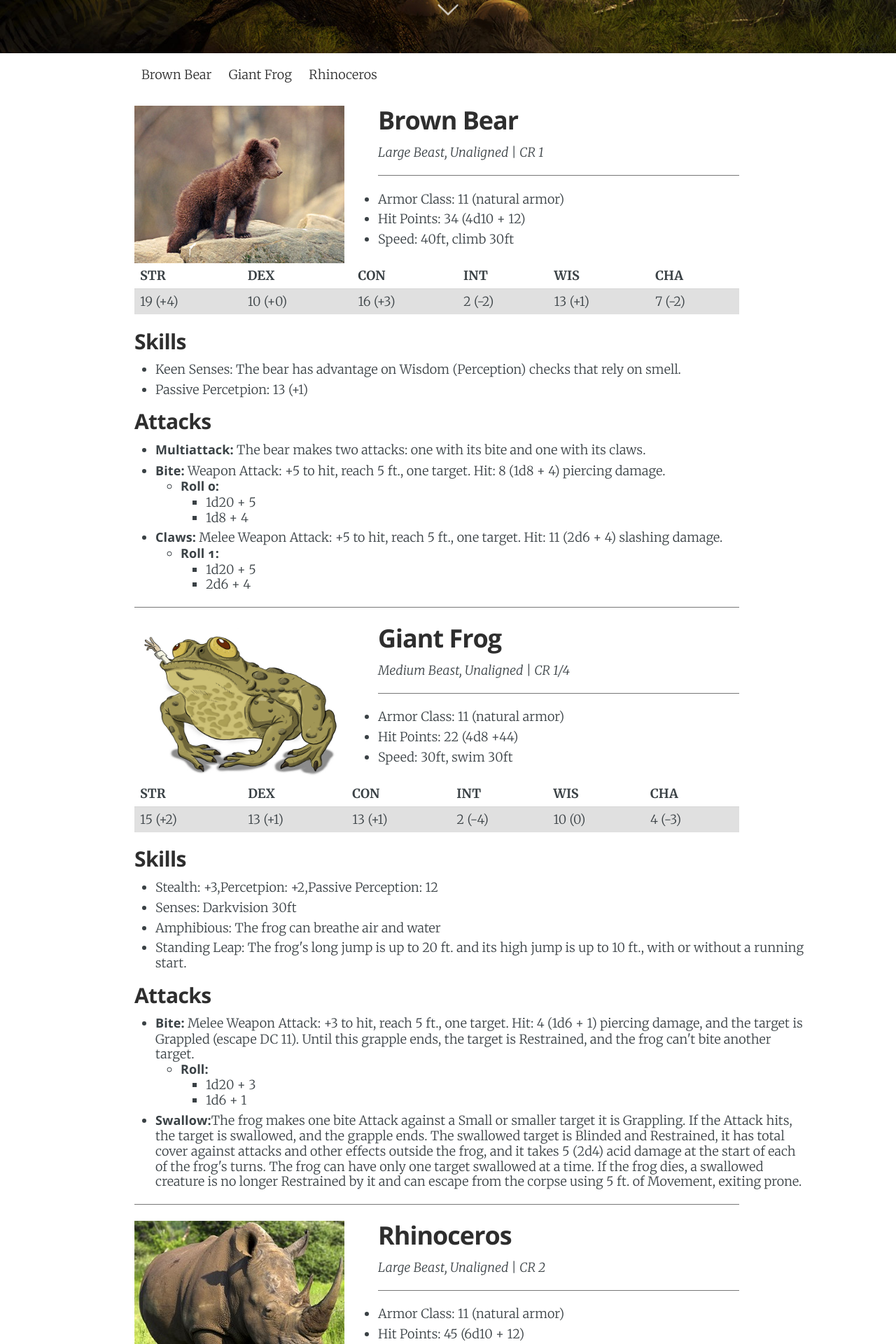
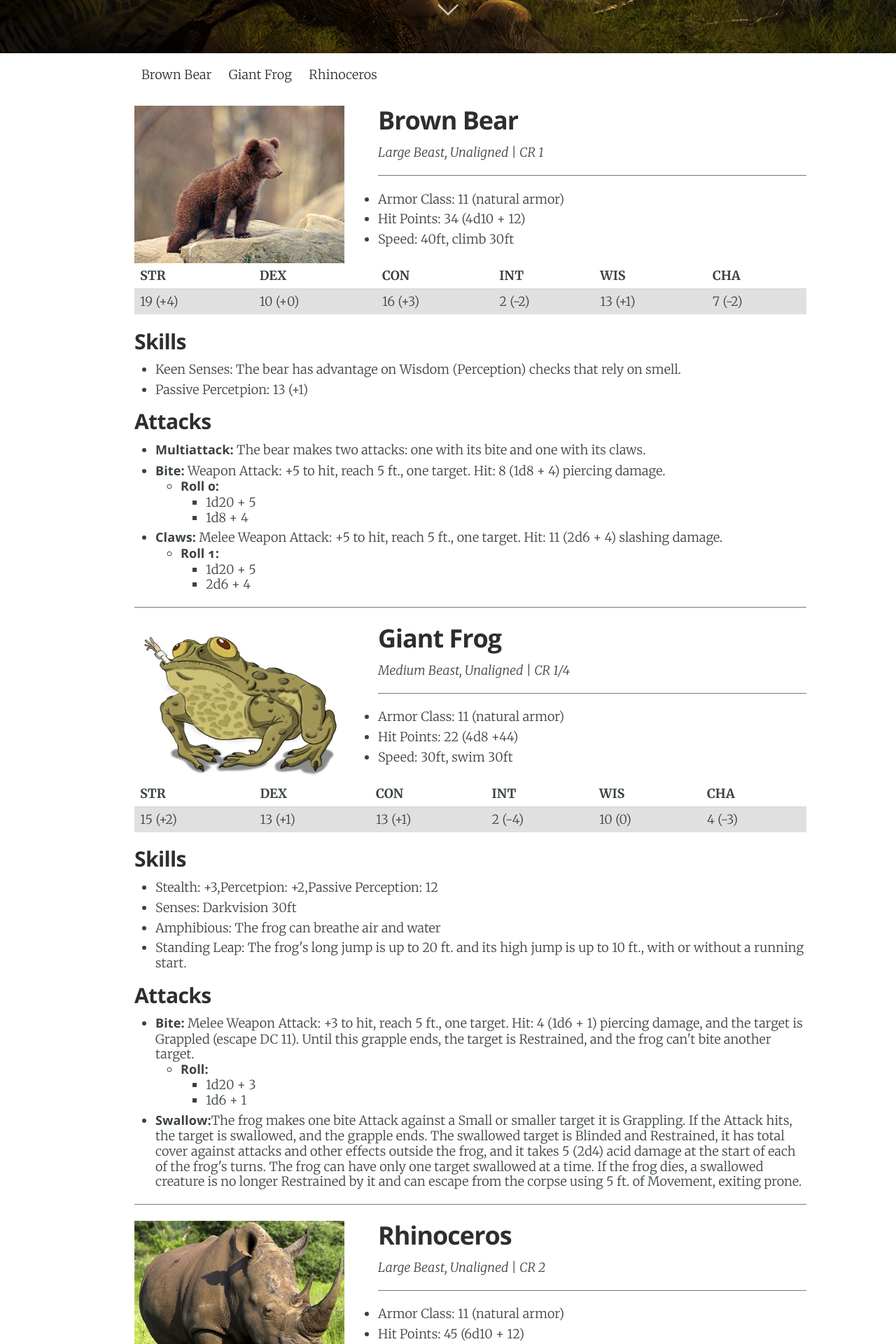
Before and after one commit to royally-handmade/royally-handmade.github.io, a Jekyll site: the page built from monsters.html, in a window 1280 px wide. Shown: the part 824-2744 px from the top of the page at 70% size. Built offline with Jekyll 4.4.1, drawn with Linux system fonts in a browser that asks for light colours; nearby versions of some CDN libraries.

Commit message:
updating css
aligning the monster content

```diff
--- a/assets/css/screen.css
+++ b/assets/css/screen.css
@@ -1350,16 +1350,12 @@ body.page-template .post-title {
     padding-right: 5%;
 }
 
-.monster hr {
-    margin-right: 10%;
-}
-
 .monster thead {
     font-weight: bold;
 }
 
 .monster table {
-    max-width: 90%;
+    max-width: 100%;
 }
 
 .skills li {
```
